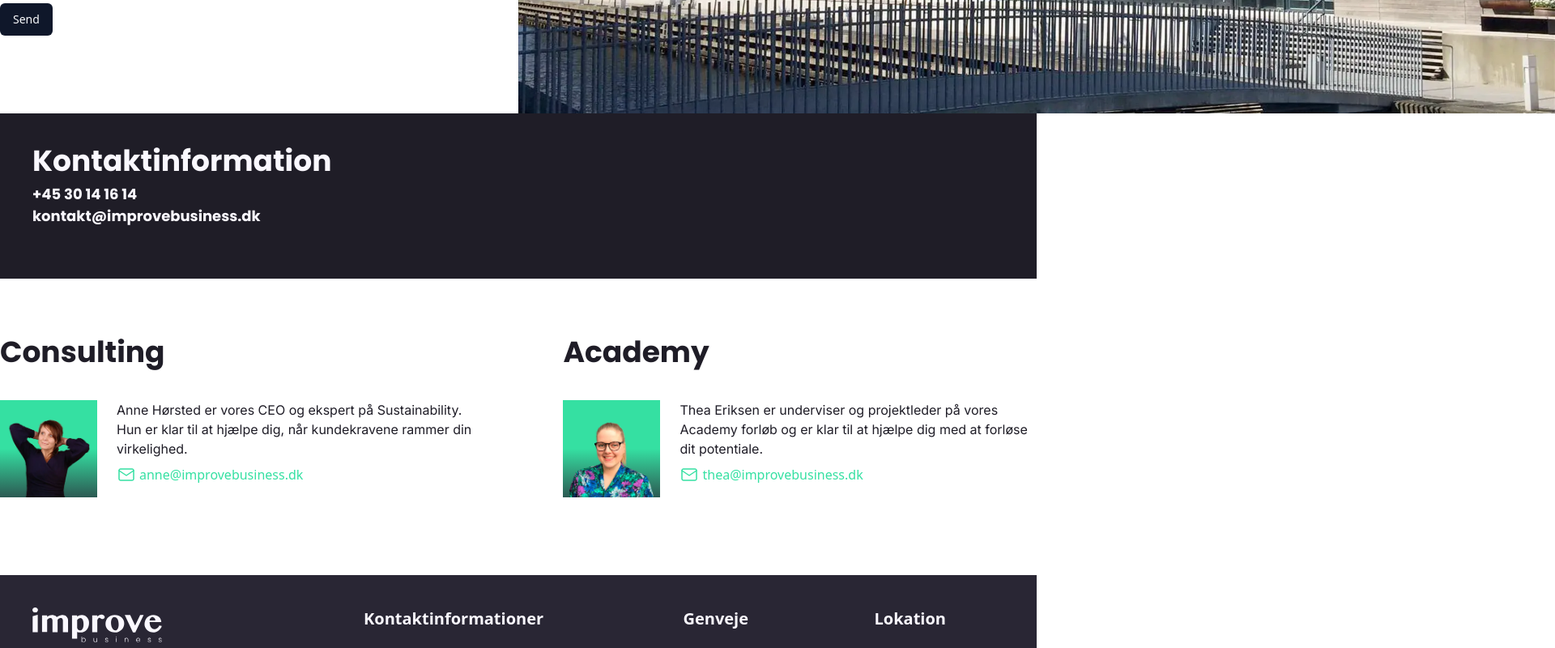
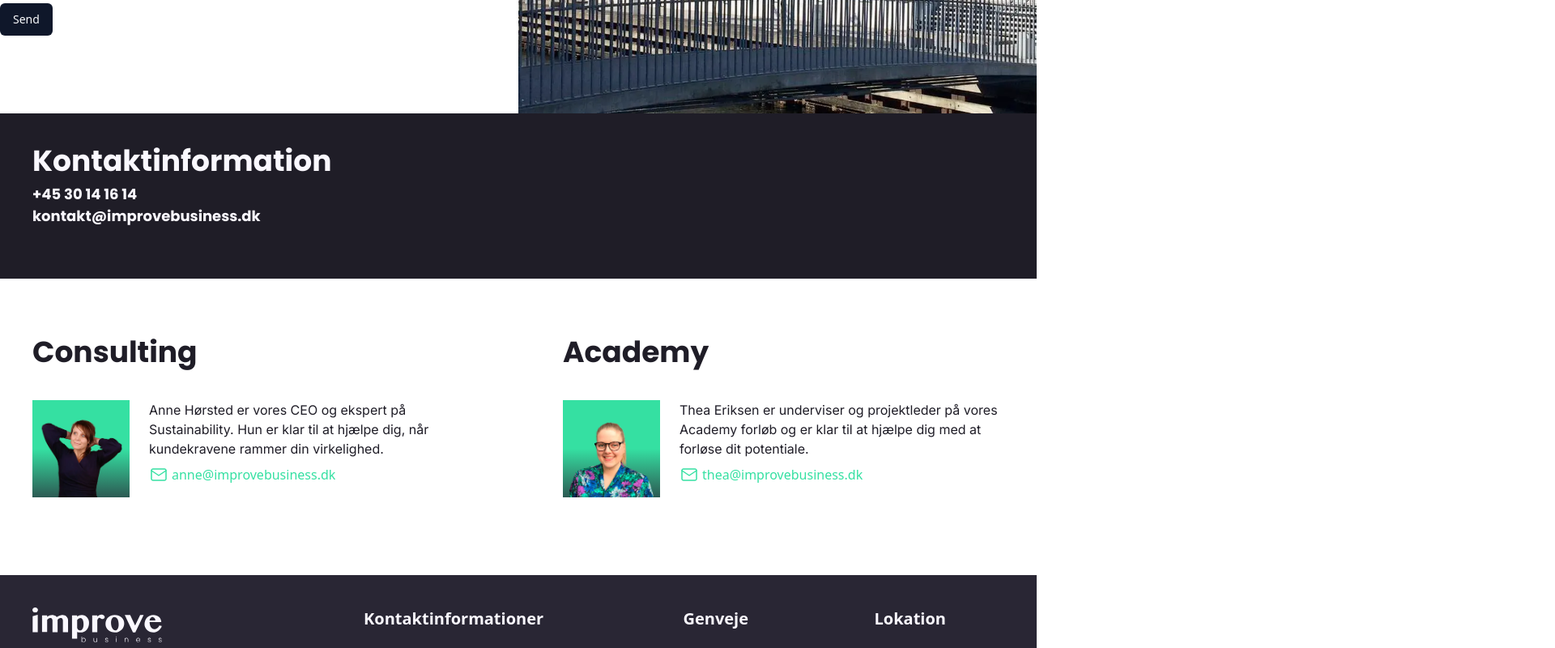
Before and after one commit to emma510t/improve_businessv1, a Next.js app: page /kontakt in a window 1280 px wide. Shown: the part 580-1380 px from the top of the page at 81% size, 1920 px wide, since content can reach past the window. Built offline with nearby package versions, Linux system fonts and the light colour scheme; no server answers; the database is empty.

Commit message:
margin adjustment

```diff
--- a/src/app/kontakt/page.jsx
+++ b/src/app/kontakt/page.jsx
@@ -32,7 +32,7 @@ export default function kontakt() {
           <FormSetup />
         </SplitSectionChild>
       </SplitSection>
-      <div class="bg-ibsilver-600 text-ibsilver-100 mt-8 w-screen relative left-1/2 right-1/2 mx-[-50vw] md:mt-0">
+      <div class="bg-ibsilver-600 text-ibsilver-100 mt-8  md:mt-0">
         <div class="max-w-[1280px] px-2.5 sm:px-4 md:px-6 lg:px-8 xl:px-10 mx-auto pt-8 pb-16">
           <h2 className="font-bold text-[32px] sm:text-[36px]">
             Kontaktinformation
@@ -52,7 +52,8 @@ export default function kontakt() {
         </div>
       </div>
 
-      <section className="mt-8 min-[850px]:flex min-[850px]:gap-12 lg:gap-24 md:py-8">
+      <section className="mt-8 ">
+        <div className="min-[850px]:flex min-[850px]:gap-12 lg:gap-24 max-w-[1280px] w-full px-2.5 sm:px-4 md:px-6 lg:px-8 xl:px-10 mx-auto  md:py-8">
           <div>
             <h2 className="text-[32px] font-bold sm:text-[36px] md:text[46px] mb-8">
               Consulting
@@ -70,7 +71,8 @@ export default function kontakt() {
               <div>
                 <p>
                   Anne Hørsted er vores CEO og ekspert på Sustainability. Hun er
-                klar til at hjælpe dig, når kundekravene rammer din virkelighed.
+                  klar til at hjælpe dig, når kundekravene rammer din
+                  virkelighed.
                 </p>
                 <a
                   href="mailto:anne@improvebusiness.dk"
@@ -122,6 +124,7 @@ export default function kontakt() {
               </div>
             </div>
           </div>
+        </div>
       </section>
     </>
   );
--- a/src/components/splitSectionChild.jsx
+++ b/src/components/splitSectionChild.jsx
@@ -5,7 +5,7 @@ export default function SplitSectionChild({ type, children, style }) {
         (type === "img"
           ? "w-screen relative left-1/2 right-1/2 mx-[-50vw] aspect-video md:aspect-auto "
           : "") +
-        "md:w-full md:left-0 md:right-0 md:mx-0 " +
+        "md:left-0 md:right-0 md:mx-0 " +
         `${style}` +
         (type !== "img" ? " pb-8 md:pb-12" : "")
       }
```
Lines whose indentation alone changed are shown as unchanged.
